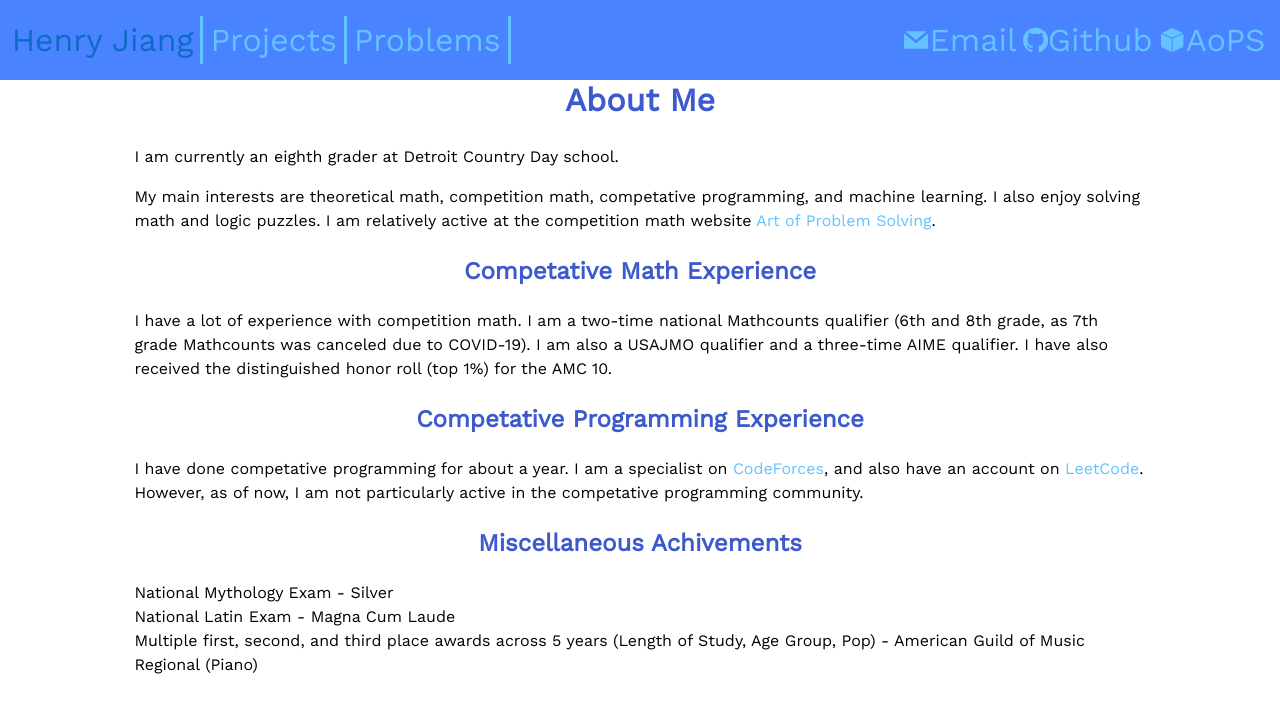
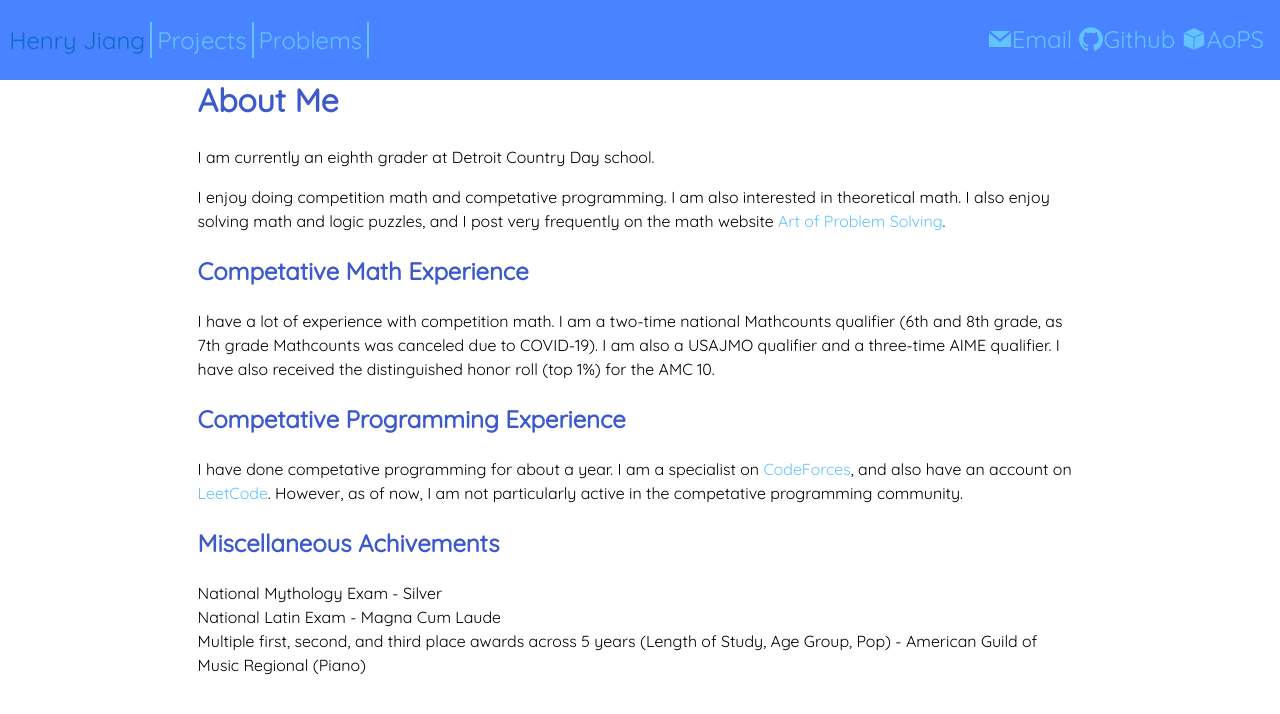
Before and after one commit to MrMeow3141/skibidi.github.io, a React app: page / in a window 1280 px wide. Built offline with nearby package versions, Linux system fonts and the light colour scheme.

Commit message:
Font Changed to Quicksand

```diff
--- a/src/Fonts/OFL.txt
+++ b/src/Fonts/OFL.txt
@@ -1,4 +1,4 @@
-Copyright 2019 The Work Sans Project Authors (https://github.com/weiweihuanghuang/Work-Sans)
+Copyright 2011 The Quicksand Project Authors (https://github.com/andrew-paglinawan/QuicksandFamily), with Reserved Font Name “Quicksand”.
 
 This Font Software is licensed under the SIL Open Font License, Version 1.1.
 This license is copied below, and is also available with a FAQ at:
--- a/src/Pages/Homepage.js
+++ b/src/Pages/Homepage.js
@@ -7,8 +7,8 @@ export default function Home() {
                 I am currently an eighth grader at Detroit Country Day school.
             </p>
             <p>
-                My main interests are theoretical math, competition math, competative programming, and machine learning. I also enjoy solving math and logic puzzles.
-                I am relatively active at the competition math website <a href="https://artofproblemsolving.com/community/user/404771">Art of Problem Solving</a>.
+                I enjoy doing competition math and competative programming. I am also interested in theoretical math. I also enjoy solving math and logic puzzles, and I post very frequently
+                on the math website <a href="artofproblemsolving.com/community/user/404771" target="_blank">Art of Problem Solving</a>.
             </p>
 
             <h2>Competative Math Experience</h2>
--- a/src/Website.css
+++ b/src/Website.css
@@ -4,13 +4,12 @@
     background: rgb(74, 131, 255);
     position: fixed;
     width: 100%;
-    height: 5%;
     top: 0;
     left: 0;
     right: 0;
     bottom: 0;
     align-items: center;
-    font-size: xx-large;
+    font-size: 150%;
     height: 10%;
 }
 
@@ -22,7 +21,7 @@
     align-items: center;
     text-align: left;
     color: rgb(98, 195, 255);
-    margin-left: 2%;
+    margin-left: 1.5%;
     white-space: nowrap;
 }
 
@@ -39,15 +38,17 @@
 /* Right Bar */
 
 .BarRight{
-    display: flex;
+    display: inline-flex;
     text-align: right;
     margin-right: 0.69%;
+    justify-content: space-evenly;
 }
 
 .BarLink {
-    display: flex;
+    display: inline-flex;
     align-items: center;
-    margin-right: 5%;
+    justify-content: space-evenly;
+    margin-right: 0.3em;
 }
 
 a:link {
@@ -65,22 +66,33 @@ a:hover {
     text-decoration: none;
 }
 
+/* Bottom Bar */
+
+/* .BottomBar {
+    width: 100%;
+    text-align: center;
+    background: rgb(74, 131, 255);
+    color: rgb(98, 195, 255);
+    height: 5%;
+    bottom: 0;
+} */
+
 /*******************PAGES******************/
 
 .Homepage {
     margin: auto;
     margin-top: 6%;
-    width: 80%;
+    width: 70%;
 }
 
 .Projectpage {
     margin: auto;
     margin-top: 6%;
-    width: 80%;
+    width: 70%;
 }
 
 .Problempage {
     margin: auto;
     margin-top: 6%;
-    width: 80%;
+    width: 70%;
 }
--- a/src/Website.js
+++ b/src/Website.js
@@ -27,6 +27,9 @@ function Website(){
                     </Route>
                 </Switch>
             </Router>
+            {/* <div className="BottomBar">
+                Website created with React <a href="https://github.com/HenrySTEM/HenrySTEM.github.io" target="_blank">[Source Code]</a>
+            </div> */}
         </div>
 
     )
@@ -38,17 +41,22 @@ function TopBar() {
     return(
         <div className="Bar">
             <div className="BarLeft">
-                <Link className="Pagelink" to="/" style={{color: (path == "/" ? "rgb(14, 108, 196)" : "rgb(98, 195, 255)")}}>Henry Jiang</Link>
-                <Link className="Pagelink" to="/projects" style={{color: (path == "/projects" ? "rgb(14, 108, 196)" : "rgb(98, 195, 255)")}}>Projects</Link>
-                <Link className="Pagelink" to="/problems" style={{color: (path == "/problems" ? "rgb(14, 108, 196)" : "rgb(98, 195, 255)")}}>Problems</Link>
+                {/* eslint-disable-next-line */}
+                <Link className="Pagelink" to="/" style={{color: (path === "/" ? "rgb(14, 108, 196)" : "rgb(98, 195, 255)")}}>Henry Jiang</Link>
+                {/* eslint-disable-next-line */}
+                <Link className="Pagelink" to="/projects" style={{color: (path === "/projects" ? "rgb(14, 108, 196)" : "rgb(98, 195, 255)")}}>Projects</Link>
+                {/* eslint-disable-next-line */}
+                <Link className="Pagelink" to="/problems" style={{color: (path === "/problems" ? "rgb(14, 108, 196)" : "rgb(98, 195, 255)")}}>Problems</Link>
             </div>
             <div className="BarRight">
-                <a href="mailto: jiangstem@gmail.com" target="_blank"> <div className = "BarLink"><GrMail/> Email</div> </a>
-                <a href="https://github.com/HenrySTEM" target="_blank"> <div className = "BarLink"><SiGithub/> Github</div> </a>
-                <a href="https://artofproblemsolving.com/community/user/404771" target="_blank"> <div className = "BarLink"><GiCube/> AoPS </div></a>
+                <a href="mailto: jiangstem@gmail.com" target="_blank"> <div className = "BarLink"> <GrMail/> Email </div> </a>
+                <a href="https://github.com/HenrySTEM" target="_blank"> <div className = "BarLink"> <SiGithub/> Github </div> </a>
+                <a href="https://artofproblemsolving.com/community/user/404771" target="_blank"> <div className = "BarLink"> <GiCube/> AoPS </div></a>
             </div>
         </div>
     )
 }
 
+
+
 export default Website;
--- a/src/index.css
+++ b/src/index.css
@@ -1,20 +1,20 @@
 body{
-    font-family: WorkSans;
+    font-family: Quicksand;
     line-height: 1.5;
 }
 
 @font-face {
-    font-family: 'WorkSans';
-    src: local('WorkSans'), url(./Fonts/WorkSans-VariableFont_wght.ttf) format("opentype");
+    font-family: 'Quicksand';
+    src: local('Quicksand'), url(./Fonts/Quicksand-VariableFont_wght.ttf) format("opentype");
     font-weight: normal;
 }
 
-h1 {color: rgb(61, 90, 204); text-align: center;}
-h2 {color: rgb(61, 90, 204); text-align: center;}
-h3 {color: rgb(61, 90, 204); text-align: center;}
-h4 {color: rgb(61, 90, 204); text-align: center;}
-h5 {color: rgb(61, 90, 204); text-align: center;}
-h6 {color: rgb(61, 90, 204); text-align: center;}
+h1 {color: rgb(61, 90, 204); text-align: left;}
+h2 {color: rgb(61, 90, 204); text-align: left;}
+h3 {color: rgb(61, 90, 204); text-align: left;}
+h4 {color: rgb(61, 90, 204); text-align: left;}
+h5 {color: rgb(61, 90, 204); text-align: left;}
+h6 {color: rgb(61, 90, 204); text-align: left;}
 
 p{
     font-size: medium;
```
Also changed, not shown: src/Fonts/Quicksand-VariableFont_wght.ttf (added), src/Fonts/README.txt, src/Fonts/WorkSans-Italic-VariableFont_wght.ttf (deleted), src/Fonts/WorkSans-VariableFont_wght.ttf (deleted), src/Fonts/static/Quicksand-Bold.ttf (added), src/Fonts/static/Quicksand-Light.ttf (added), src/Fonts/static/Quicksand-Medium.ttf (added), src/Fonts/static/Quicksand-Regular.ttf (added), src/Fonts/static/Quicksand-SemiBold.ttf (added), 1 other file.
